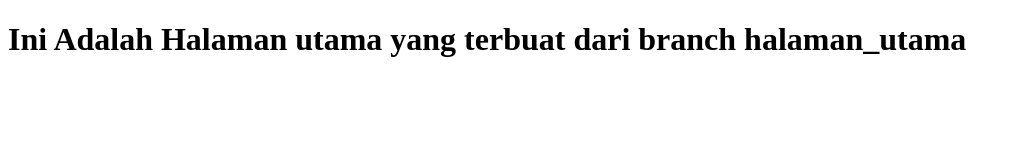
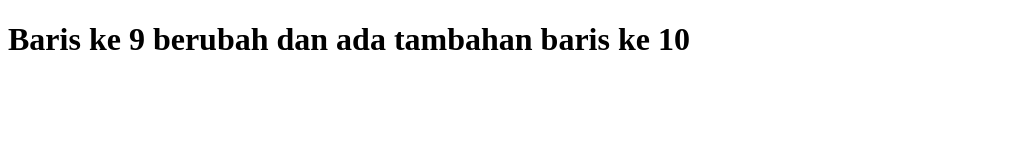
Before and after one commit to mhmdnurfauzan/MyProject, a plain HTML site: page index.html in a window 1280 px wide. Shown: the whole page, without its empty margins (0-1021 px from the left). Drawn offline with Linux system fonts and the light colour scheme.

Commit message:
melakukan perubahan pada file index.html

```diff
--- a/index.html
+++ b/index.html
@@ -6,6 +6,9 @@
     <title>My Project</title>
 </head>
 <body>
-    <h1>Ini Adalah Halaman utama yang terbuat dari branch halaman_utama</h1>
+    <h1>
+        Baris ke 9 berubah
+        dan ada tambahan baris ke 10
+    </h1>
 </body>
 </html>
```
